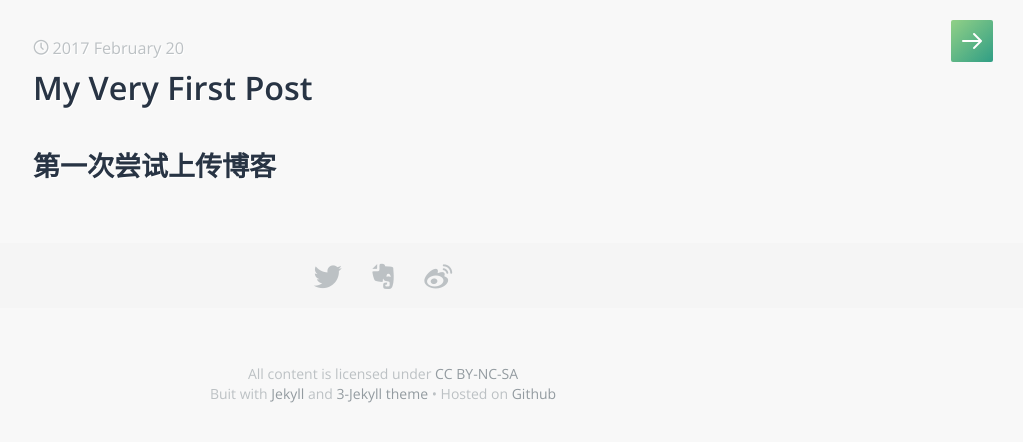
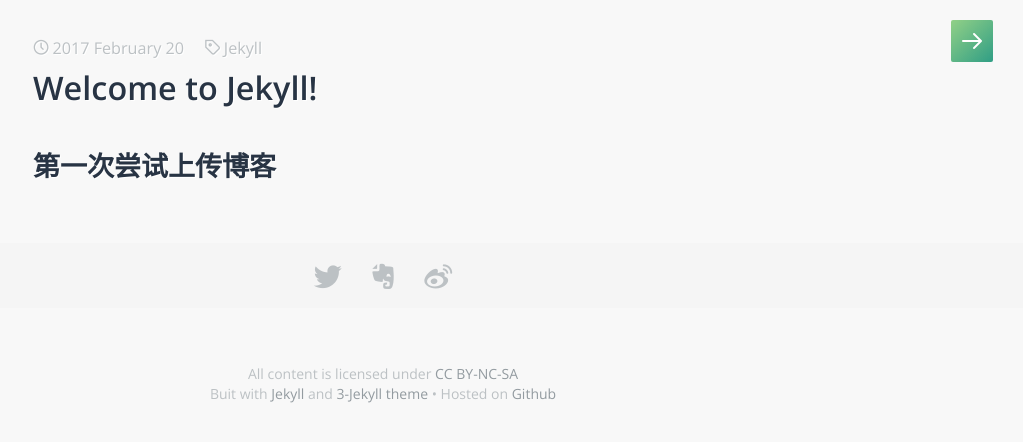
Before and after one commit to Weishenghua/Weishenghua.github.io, a Jekyll site: the page built from _posts/2017-02-20-my-very-first-post.markdown, in a window 1280 px wide. Shown: the top 442 px of the page, without its empty margins (257-1280 px from the left). Built offline with Jekyll 4.4.1, drawn with Linux system fonts in a browser that asks for light colours; some web fonts are replaced; our own code applies the rules of GitHub Pages for plain Markdown files.

Commit message:
Update 2017-02-20-my-very-first-post.markdown

```diff
--- a/_posts/2017-02-20-my-very-first-post.markdown
+++ b/_posts/2017-02-20-my-very-first-post.markdown
@@ -1 +1,8 @@
+---
+layout: post
+title:  "Welcome to Jekyll!"
+date:   2017-02-20
+categories: others
+tags: Jekyll
+---
 ## 第一次尝试上传博客
```
